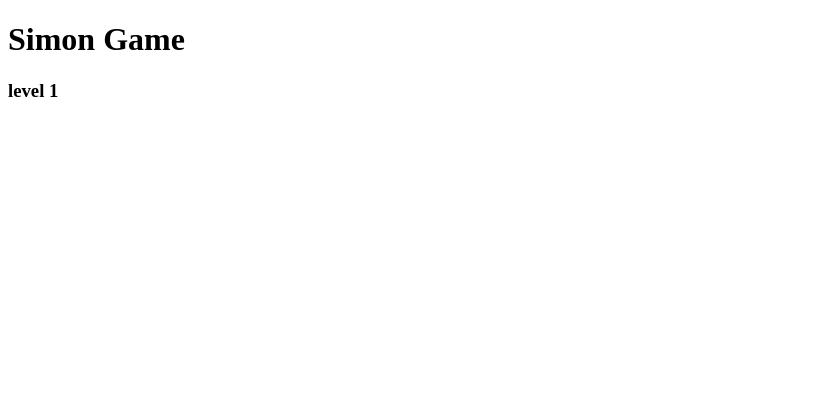
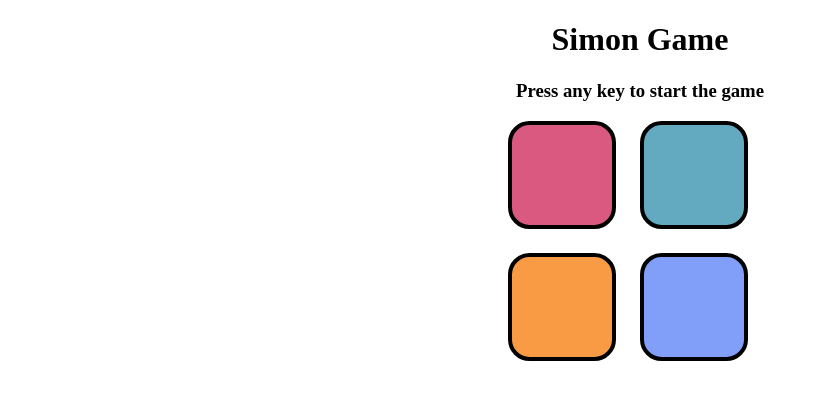
Before and after one commit to bhargavnama/Simon-Say-game, a plain HTML site: page index.html in a window 1280 px wide. Shown: the whole page, without its empty margins (0-819 px from the left). Drawn offline with Linux system fonts and the light colour scheme.

Commit message:
gave styles to the website and added few more attributes and changed attributes in the html file

```diff
--- a/index.html
+++ b/index.html
@@ -4,16 +4,21 @@
     <meta charset="UTF-8">
     <meta name="viewport" content="width=device-width, initial-scale=1.0">
     <title>Simon Says Game</title>
+    <link rel="stylesheet" href="style.css">
 </head>
 <body>
     <h1>Simon Game</h1>
-    <h3>level 1</h3>
+    <h3>Press any key to start the game</h3>
 
     <div class="boxes">
-        <div class="box"></div>
-        <div class="box"></div>
-        <div class="box"></div>
-        <div class="box"></div>
+        <div class="line-1">
+            <div class="box box1" type="button"></div>
+            <div class="box box3" type="button"></div>
+        </div>
+        <div class="line-2">
+            <div class="box box2" type="button"></div>
+            <div class="box box4" type="button"></div>
+        </div>
     </div>
 </body>
 </html>
--- a/style.css
+++ b/style.css
@@ -0,0 +1,32 @@
+body{
+    text-align: center;
+}
+
+.boxes{
+
+    display: flex;
+    justify-content: center;
+}
+
+.box{
+    margin: 0px 1.5rem 1.5rem 0px;
+    width: 100px;
+    height: 100px;
+    border: 4px solid black;
+    border-radius: 20%;
+}
+.box1{
+    background-color: #d95980;
+}
+
+.box2{
+    background-color: #63aac0;
+}
+
+.box3{
+    background-color: #f99b45;
+}
+
+.box4{
+    background-color: #819ff9;
+}
```
